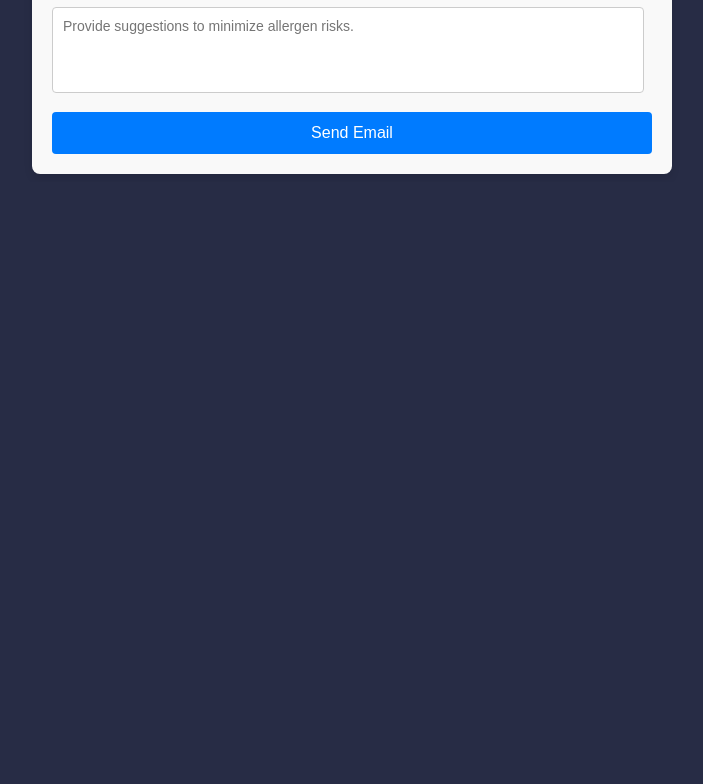
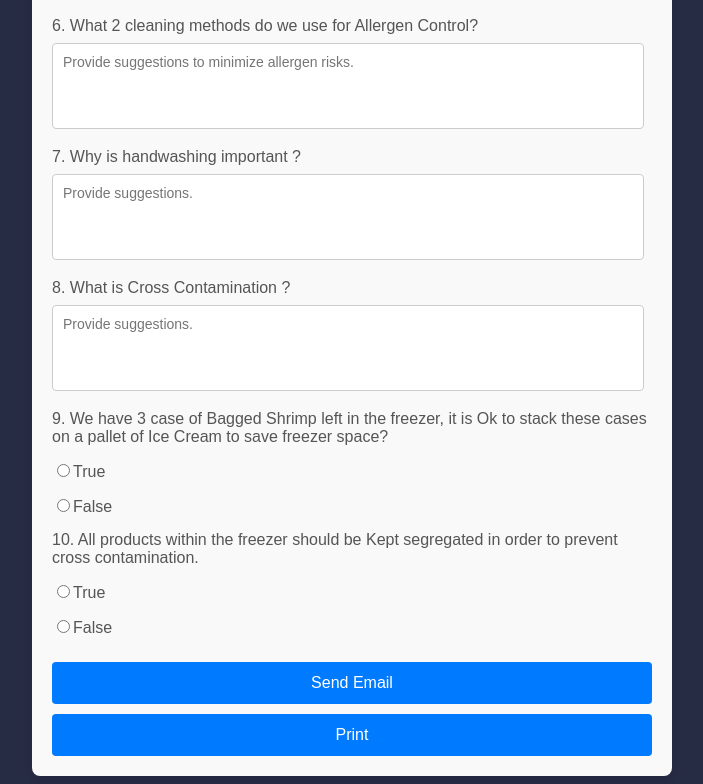
Before and after one commit to rayir03/AllergenForm, a React (Vite) app: page / in a window 1280 px wide. Shown: the part 718-1502 px from the top of the page, without its empty margins (288-991 px from the left). Before the commit the page ends 900 px from the top, so only its background shows below. Built offline with nearby package versions, Linux system fonts and the light colour scheme.

Commit message:
Con Boton Print

```diff
--- a/package.json
+++ b/package.json
@@ -13,7 +13,8 @@
     "emailjs-com": "^3.2.0",
     "react": "^18.3.1",
     "react-dom": "^18.3.1",
-    "react-hook-form": "^7.53.0"
+    "react-hook-form": "^7.53.0",
+    "react-to-print": "^2.15.1"
   },
   "devDependencies": {
     "@eslint/js": "^9.9.0",
--- a/src/components/AllergenForm.css
+++ b/src/components/AllergenForm.css
@@ -45,6 +45,7 @@ form {
   button {
     width: 100%;
     padding: 12px;
+    margin-top: 10px;
     background-color: #007bff;
     border: none;
     border-radius: 4px;
--- a/src/components/AllergenForm.jsx
+++ b/src/components/AllergenForm.jsx
@@ -1,15 +1,22 @@
-import { useState } from 'react';
+import { useState, useRef } from 'react';
 import emailjs from 'emailjs-com';
+import {useReactToPrint} from 'react-to-print';
 import './AllergenForm.css';
 
 function AllergenForm() {
   const [formData, setFormData] = useState({
+    name: '',
     allergenDefinition: '',
     top8Allergens: '',
     allergensInFacility: '',
     allergyEffects: '',
     minimizeAllergens: '',
     cleaningMethods: '',
+    handwashing: '',
+    crossContamination: '',
+    trueFalseSpace: '',
+    trueFalseSegregation: '',
+
 
   });
 
@@ -20,6 +27,11 @@ function AllergenForm() {
       [name]: value,
     }));
   };
+
+  const componentRef = useRef();
+  const handlePrint = useReactToPrint({
+    content: () => componentRef.current,
+  });
 
   const sendEmail = (e) => {
     e.preventDefault();
@@ -51,8 +63,18 @@ function AllergenForm() {
   };
 
   return (
-    <form onSubmit={sendEmail}>
+    <form onSubmit={sendEmail} ref={componentRef}>
       <h2>Allergen Questionnaire</h2>
+      <label>
+        Name:
+        <input
+            name='name'
+            type='text'
+            value={formData.name}
+            onChange={handleChange}
+            placeholder='Provide your Name please'
+        />
+      </label>
 
       <label>
         1. What is an allergen?
@@ -120,7 +142,80 @@ function AllergenForm() {
         />
       </label>
 
+      <label>
+        7. Why is handwashing important ?
+        <textarea
+          name="handwashing"
+          value={formData.handwashing}
+          onChange={handleChange}
+          placeholder="Provide suggestions."
+          rows="4"
+        />
+      </label>
+
+      <label>
+        8. What is Cross Contamination ?
+        <textarea
+          name="crossContamination"
+          value={formData.crossContamination}
+          onChange={handleChange}
+          placeholder="Provide suggestions."
+          rows="4"
+        />
+      </label>
+      <label>
+        9. We have 3 case of Bagged Shrimp left in the freezer, it is Ok to stack these cases on a pallet of Ice Cream to save freezer space?
+      </label>
+      <label>
+        <input
+          type="radio"
+          name="trueFalseSpace"
+          value={formData.trueFalseSpace}
+          onChange={handleChange}
+        />
+        True
+      </label>
+      <label>
+        <input
+          type="radio"
+          name="trueFalseSpace"
+          value={formData.trueFalseSpace}
+          onChange={handleChange}
+        />
+        False
+      </label>
+
+
+      <label>
+        10. All products within the freezer should be Kept segregated in order to prevent cross contamination.
+      </label>
+      <label>
+
+        <label>
+        <input
+          type="radio"
+          name="trueFalseSegregation"
+          value={formData.trueFalseSegregation}
+          onChange={handleChange}
+        />
+        True
+      </label>
+      <label>
+        <input
+          type="radio"
+          name="trueFalseSegregation"
+          value={formData.trueFalseSegregation}
+          onChange={handleChange}
+        />
+        False
+      </label>
+      </label>
+
+
       <button type="submit">Send Email</button>
+
+
+      <button type="button" onClick={handlePrint}>Print</button>
     </form>
   );
 }
```
Also changed, not shown: 1 other file (tests, documents, lock files or other folders).
